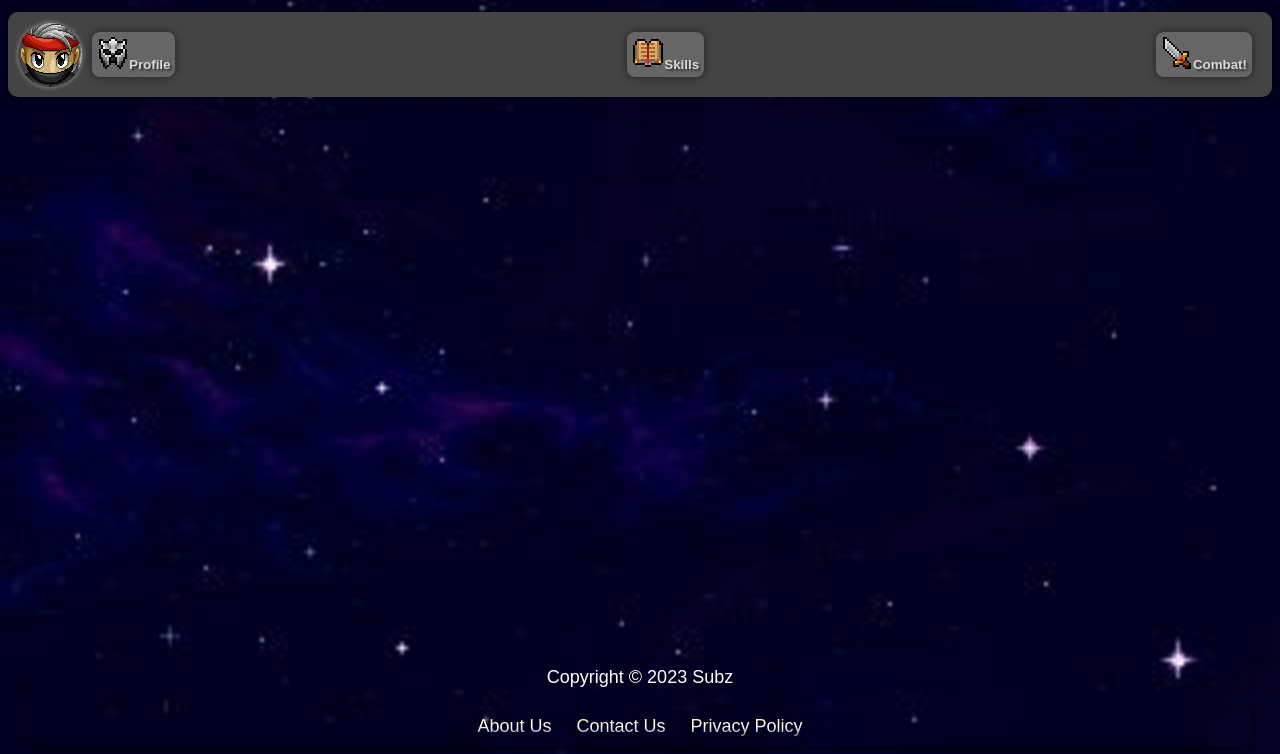
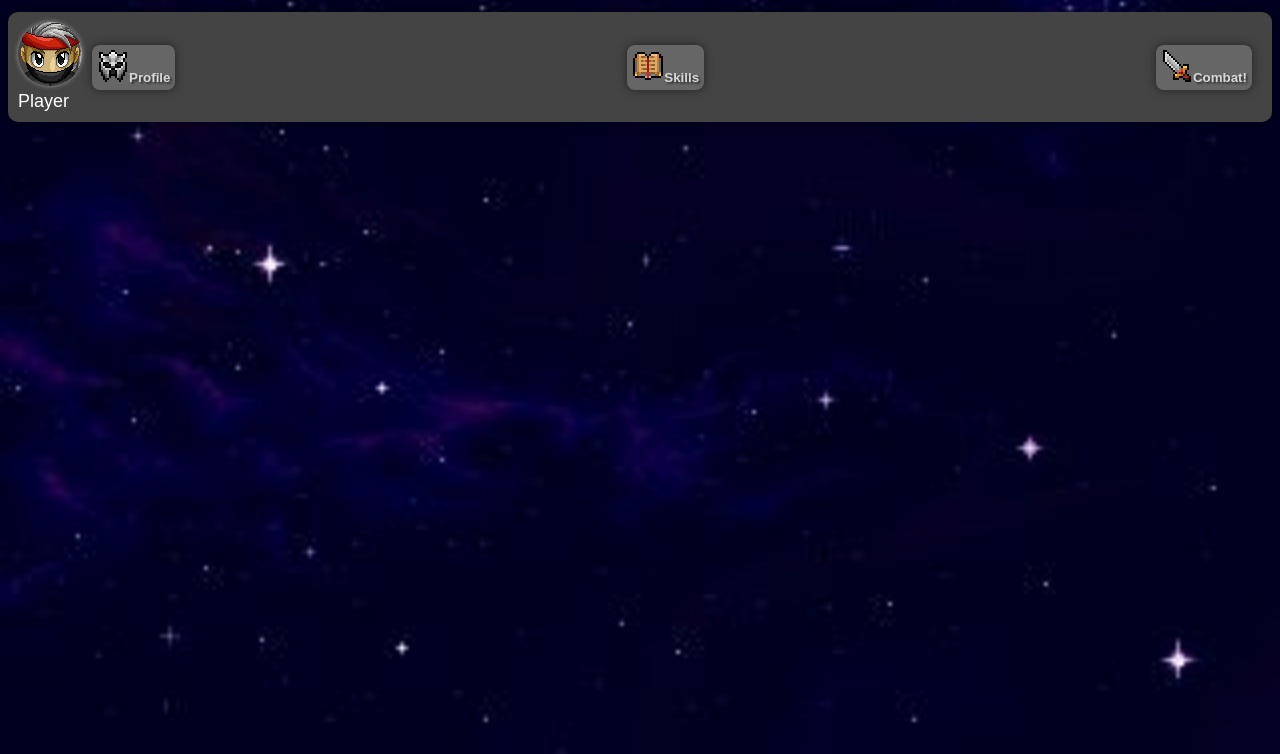
Before and after one commit to V4mpw0L/Rune-Quest, a plain HTML site: page index.html in a window 1280 px wide. Shown: the part 78-832 px from the top of the page. Drawn offline with Linux system fonts and the light colour scheme.

Commit message:
Update index.html

```diff
--- a/index.html
+++ b/index.html
@@ -10,28 +10,23 @@
     <h1>Rune Quest!</h1>
     <div id="topBar">
         <div id="profile">
-            <img id="profilePic" src="./img/profile1.png" alt="Foto do perfil">
-            <button id="profileBtn"><img src="./img/profile_icon.png" alt="Perfil">Profile</button> <!-- Adiciona um ícone ao botão do perfil -->
+            <div id="profileInfo">
+                <img id="profilePic" src="./img/profile1.png" alt="Foto do perfil">
+                <div id="playerName">Player</div>
+            </div>
+            <button id="profileBtn"><img src="./img/profile_icon.png" alt="Perfil">Profile</button>
         </div>
         <div id="skillsMenu">
-            <button id="skills"><img src="./img/skills_icon.png" alt="Skills">Skills</button> <!-- Adiciona um ícone ao botão de habilidades -->
+            <button id="skills"><img src="./img/skills_icon.png" alt="Skills">Skills</button>
             <div id="skillOptions" class="hidden">
-                <button id="fishing"><img src="./img/Fishing.png" alt="Pescar">Pescar</button> <!-- Adiciona um ícone ao botão de pescar -->
-                <button id="mining"><img src="./img/Mining.png" alt="Minerar">Minerar</button> <!-- Adiciona um ícone ao botão de minerar -->
-                <button id="crafting"><img src="./img/crafting.png" alt="Crafting">Craft</button> <!-- Adiciona um ícone ao botão de crafting -->
+                <button id="fishing"><img src="./img/Fishing.png" alt="Pescar">Pescar</button>
+                <button id="mining"><img src="./img/Mining.png" alt="Minerar">Minerar</button>
+                <button id="crafting"><img src="./img/crafting.png" alt="Crafting">Craft</button>
             </div>
         </div>
-        <button id="combatMenu"><img src="./img/combat_icon.png" alt="Combate">Combat!</button> <!-- Adiciona um ícone ao botão de combate -->
+        <button id="combatMenu"><img src="./img/combat_icon.png" alt="Combate">Combat!</button>
     </div>
     <div id="game"></div>
     <script src="game.js"></script>
-    <footer>
-        <p>Copyright © 2023 Subz</p>
-          <ul>
-            <li><a href="index.html">About Us</a></li>
-            <li><a href="index.html">Contact Us</a></li>
-            <li><a href="index.html">Privacy Policy</a></li>
-          </ul>
-      </footer>
 </body>
 </html>
```
